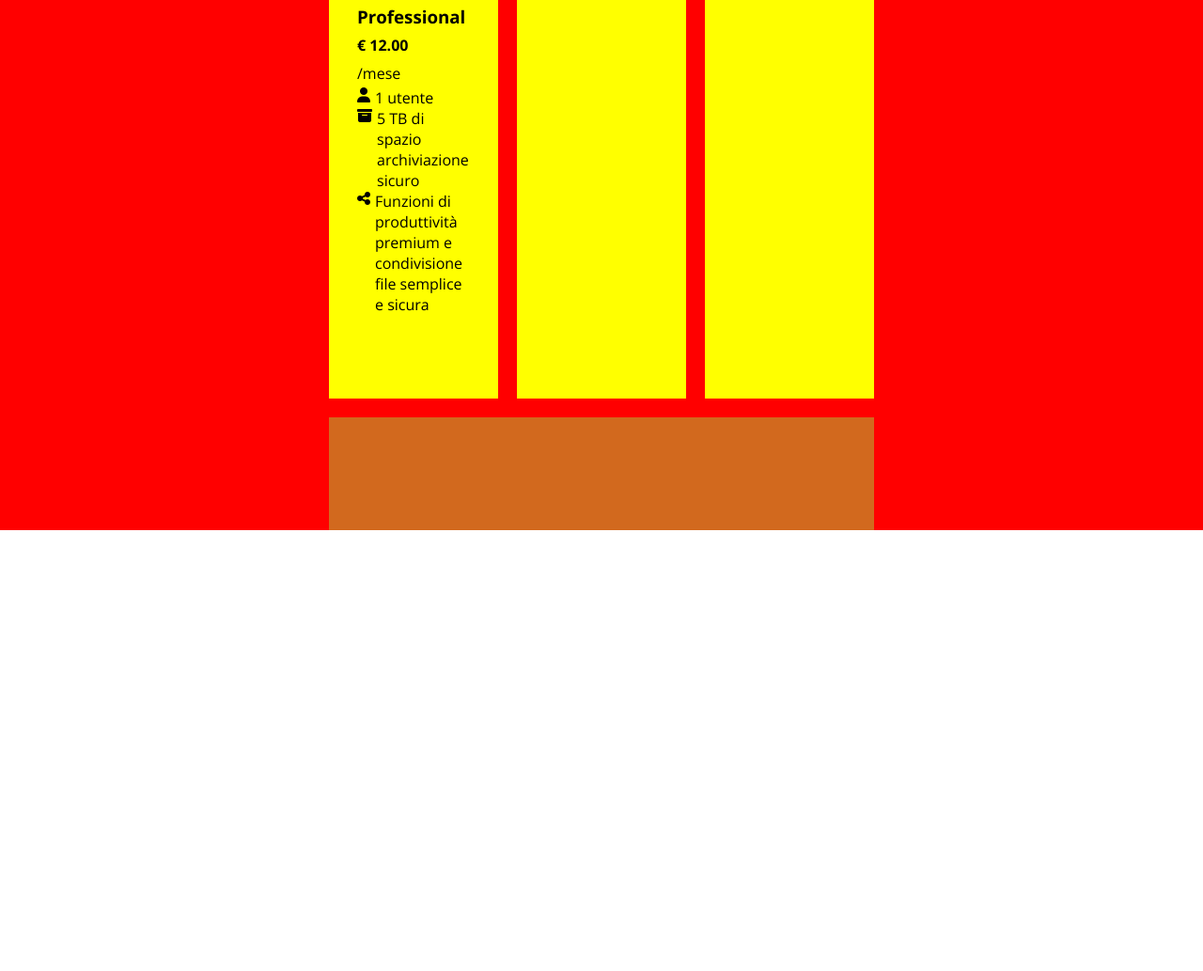
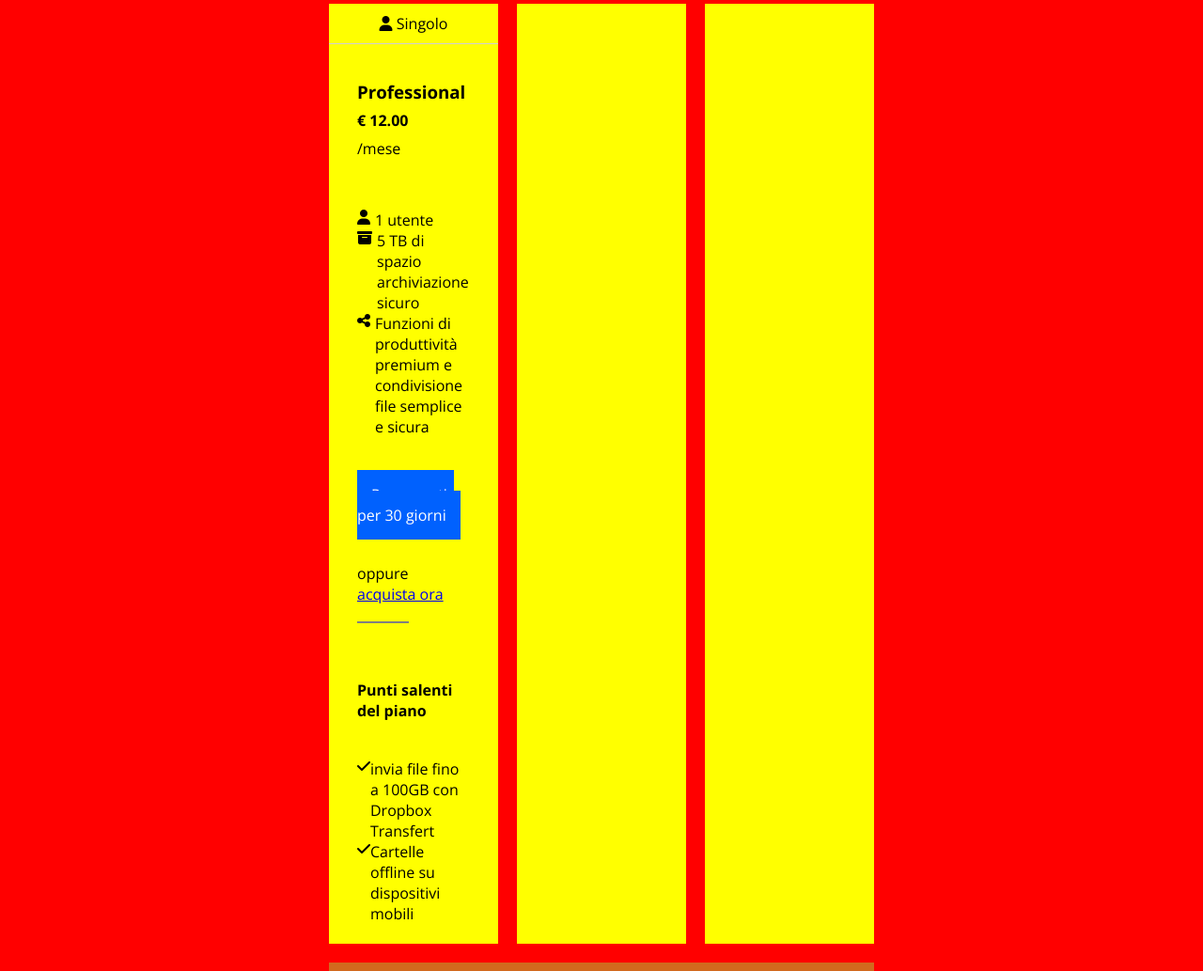
Before and after one commit to CarloCosta92/htmlcss-dropbox, a plain HTML site: page index.html in a window 1280 px wide. Shown: the part 1767-2800 px from the top of the page at 94% size. Before the commit the page ends 2331 px from the top, so only its background shows below. Drawn offline with nearby package versions, Linux system fonts and the light colour scheme.

Commit message:
feat: finish first offer and validate

```diff
--- a/css/style.css
+++ b/css/style.css
@@ -51,6 +51,12 @@ h2 {
 
 ul{
     list-style: none;
+}
+
+#oppure {
+    padding-bottom: 40px;
+    border-bottom: 2px solid grey;
+
 }
 
 /* header */
@@ -172,7 +178,7 @@ header a:hover{
  }
 
  .colonna-abb{
-    height: 500px;
+    height: 1000px;
     background-color: yellow;
     flex: 1;
  }
@@ -194,10 +200,30 @@ header a:hover{
     font-weight: lighter;
 }
 
+.spec{
+    padding: 50px 0;
+}
+
 .spec li{
-    display: flex;
+     display: flex;
 }
 
 .spec i{
     margin-right: 5px;
 }
+
+.buy{
+    padding: 40px 0;
+}
+
+.salienti {
+    padding: 40px 0 30px 0 ;
+}
+
+.salienti li{
+    display: flex;
+}
+
+.salienti ul{
+    padding-top: 40px;
+}
--- a/index.html
+++ b/index.html
@@ -46,11 +46,11 @@
                     </div>
                 </div>
                 <div class="colonne">
-                    <div class="colonna" class="col-sx">
+                    <div class="colonna col-sx">
                         <p>Finalmente tutti i tuoi strumenti,contenuti ecollaboratori sono accessibili dalla stesso posto.</p>
                         <p>DropBox Businessè più di uno spazio di archiviazione sicuro:è un modo intelligente e integrato per ottimizzare il flusso di lavoro esistente.</p>
                         <div class="button-jumbo">
-                        <span class="inizia-prova" >inizia la tua prova gratuita</dspan>
+                        <span class="inizia-prova" >inizia la tua prova gratuita</span>
                         </div>
                         <p>Annulla in qualsiasi momento</p>
                         <div class="arrow-down">
@@ -59,7 +59,7 @@
                         </div>
                     </div>
 
-                    <div class="colonna" class="col-dx">
+                    <div class="colonna col-dx">
                         <img src="/img/jumbo.png" alt="jumbo" id="jumbo">
                     </div>
                 </div>
@@ -102,10 +102,29 @@
                                     <li><i class="fa-solid fa-share-nodes"></i>  Funzioni di produttività premium e condivisione file semplice e sicura</li>
                                 </ul>
                             </div>
+                            <div>
+                            <span class="inizia-prova" >Prova gratis per 30 giorni</span>
+                            </div>
+                            <div class="buy">
+                            <span id="oppure">oppure</span><a href="#"> acquista ora</a>
+                            </div>
+
+                            <!-- parte di sotto -->
+
+                            <div class="salienti">
+                                <h4>Punti salenti del piano</h4>
+                                    <div>
+                                    <ul>
+                                        <li><i class="fa-solid fa-check"></i>invia file fino a 100GB con Dropbox Transfert  </li>
+                                        <li><i class="fa-solid fa-check"></i>Cartelle offline su dispositivi mobili</li>
+                                    </ul>
+                                    </div>
+                            </div>
                          </div>
                     </div>
 
                     <div class="colonna-abb">
+
                         <!-- advanced -->
                     </div>
 
```
